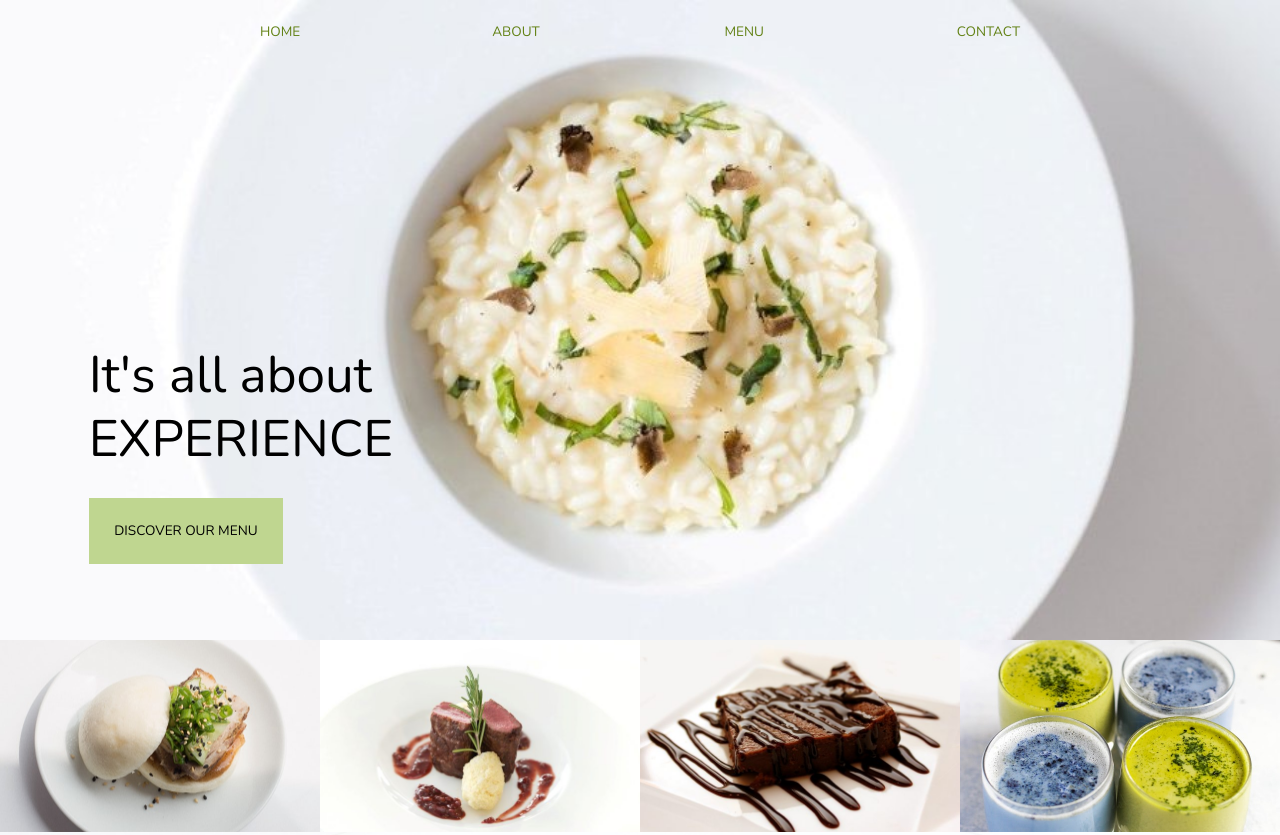
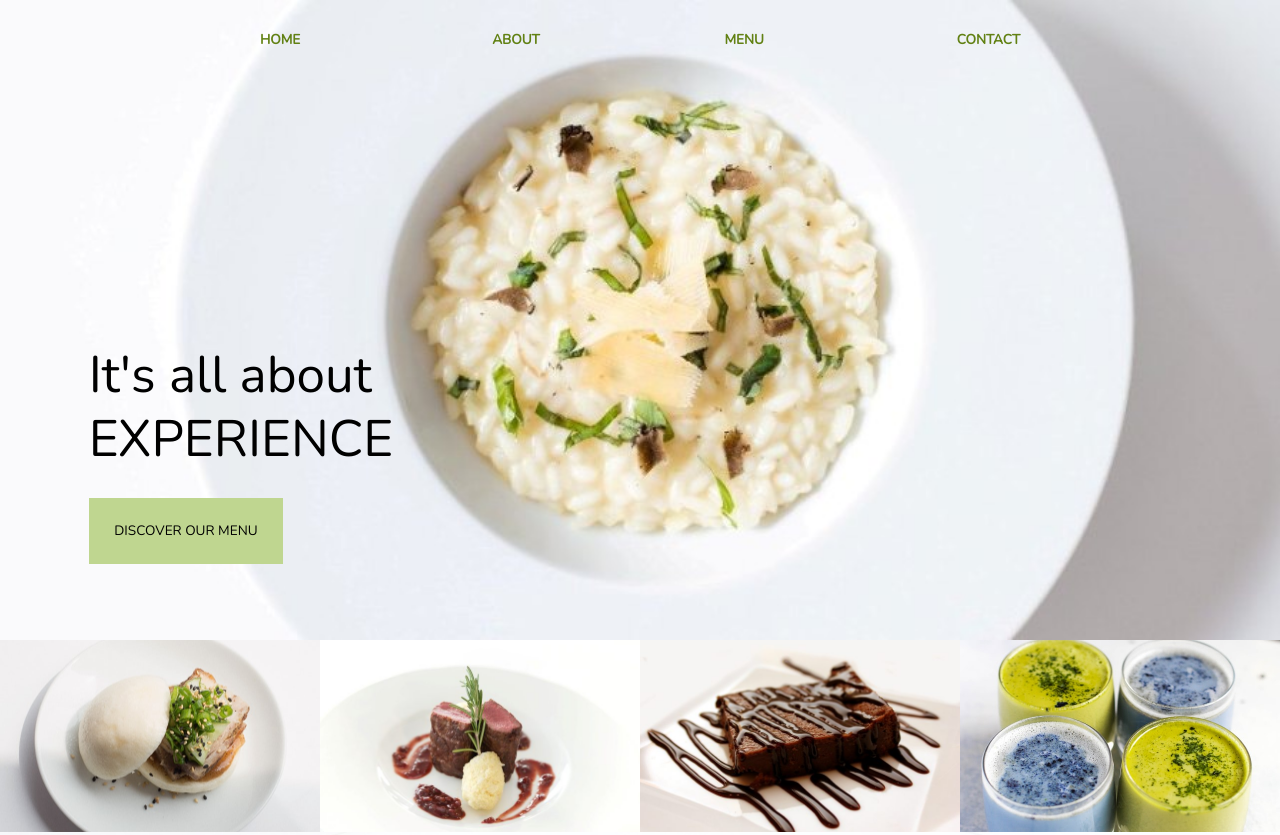
Before and after one commit to markotosic4/MENU, a plain HTML site: page index.html in a window 1280 px wide. Shown: the top 835 px of the page. Drawn offline with nearby package versions, Linux system fonts and the light colour scheme.

Commit message:
navbar changed

```diff
--- a/css/_layout.scss
+++ b/css/_layout.scss
@@ -70,18 +70,24 @@
 }
 
 
+
+
 .header {
     display: flex;
-    max-height: 4rem;
-    margin-top: 5px;
+    height: 50px;
+    padding: 40px;
     align-content: center;
+
     //background-color: #343532;
     opacity: 95%;
     width: 100vw;
     position: fixed;
     align-items: center;
     justify-content: center;
+
     //margin-left: 10px;
+
+
 
     &__hamburger {
         display: none;
@@ -89,6 +95,15 @@
     &__logo {
         display: none;
     }
+
+
+}
+
+.BgColour {
+    //color: white;
+    transition: all 1s;
+    background-color:#343532;
+
 }
 
 @media (max-width: 500px) {
@@ -96,10 +111,9 @@
         display: flex;
         width: 100vw;
         justify-content: space-between;
-        padding: 10px;
-        height: 30vh;
-        padding: 32px;
+        padding: 40px;
         z-index: 100;
+        margin: 0;
     }
 
     .header__hamburger {
@@ -117,6 +131,8 @@
         display: flex;
 
     }
+
+
 }
 
 
@@ -144,6 +160,8 @@
         padding: 1.5rem;
         display: block;
         transition: all .2s;
+        font-weight: bold;
+
     }
 
     &__link:hover,
--- a/index.html
+++ b/index.html
@@ -12,14 +12,14 @@
 <body>
  <div class="container">
 <div class="hero" id="home">
-   <div class="header">
+   <div id="navbar" class="header navbar">
 
        <img  src="img/LOGO.svg" alt="My menu logo" class="header__logo">
        <img src="img/Hamburger.svg" alt="My menu hamburger" class="header__hamburger">
 
 
 
-    <ul class="nav">
+    <ul id="navbar" class="nav">
         <li class="nav__item">
             <a href="#home" class="nav__link">home</a>
         </li>
@@ -33,6 +33,7 @@
          <a href="#contact-section" class="nav__link"> contact</a>
      </li>
     </ul>
+
 
    </div>
 
@@ -249,7 +250,8 @@
     once: true,
     duration: 1500,
   });
-</script>
+</script>]
+<script src="index.js"></script>
 
 </div>
 </body>
--- /dev/null
+++ b/index.js
@@ -0,0 +1,11 @@
+function scrollValue() {
+    var navbar = document.getElementById('navbar');
+    var scroll = window.scrollY;
+    if (scroll < 30) {
+        navbar.classList.remove('BgColour');
+    } else {
+        navbar.classList.add('BgColour');
+    }
+}
+
+window.addEventListener('scroll', scrollValue);
```
Also changed, not shown: css/main.css, 1 other file.
